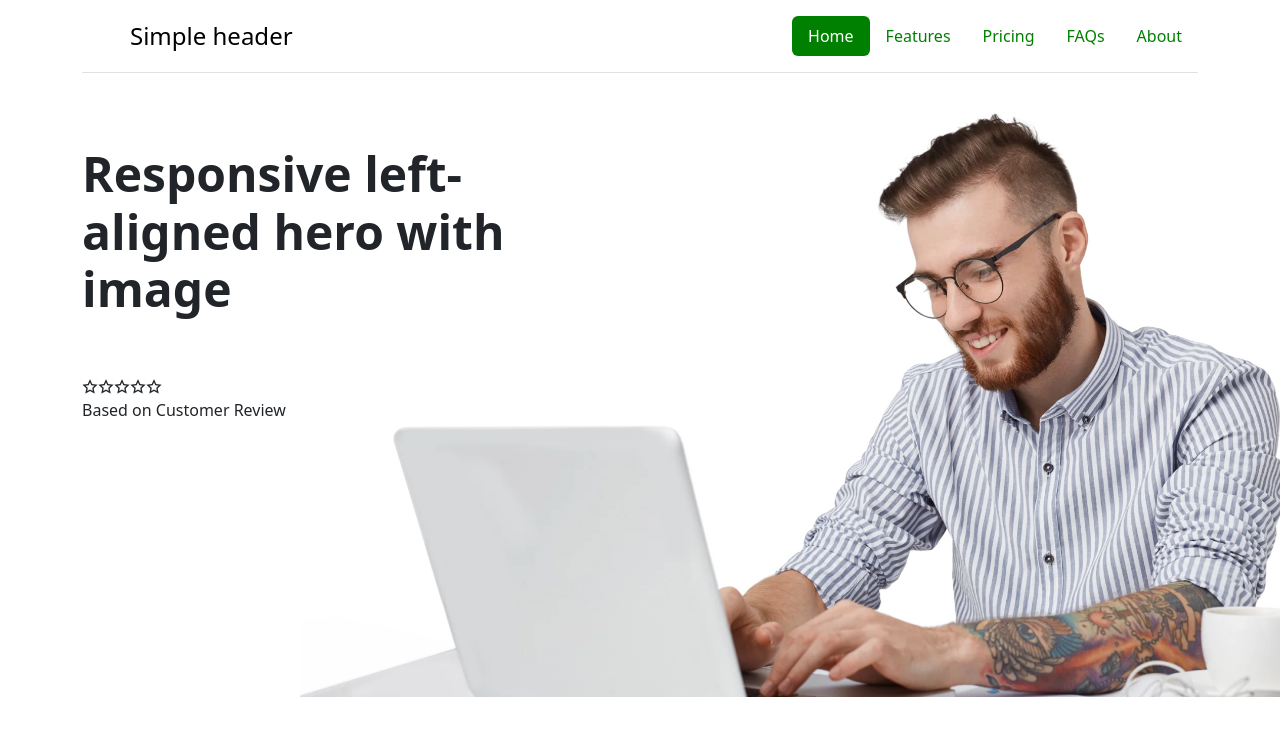
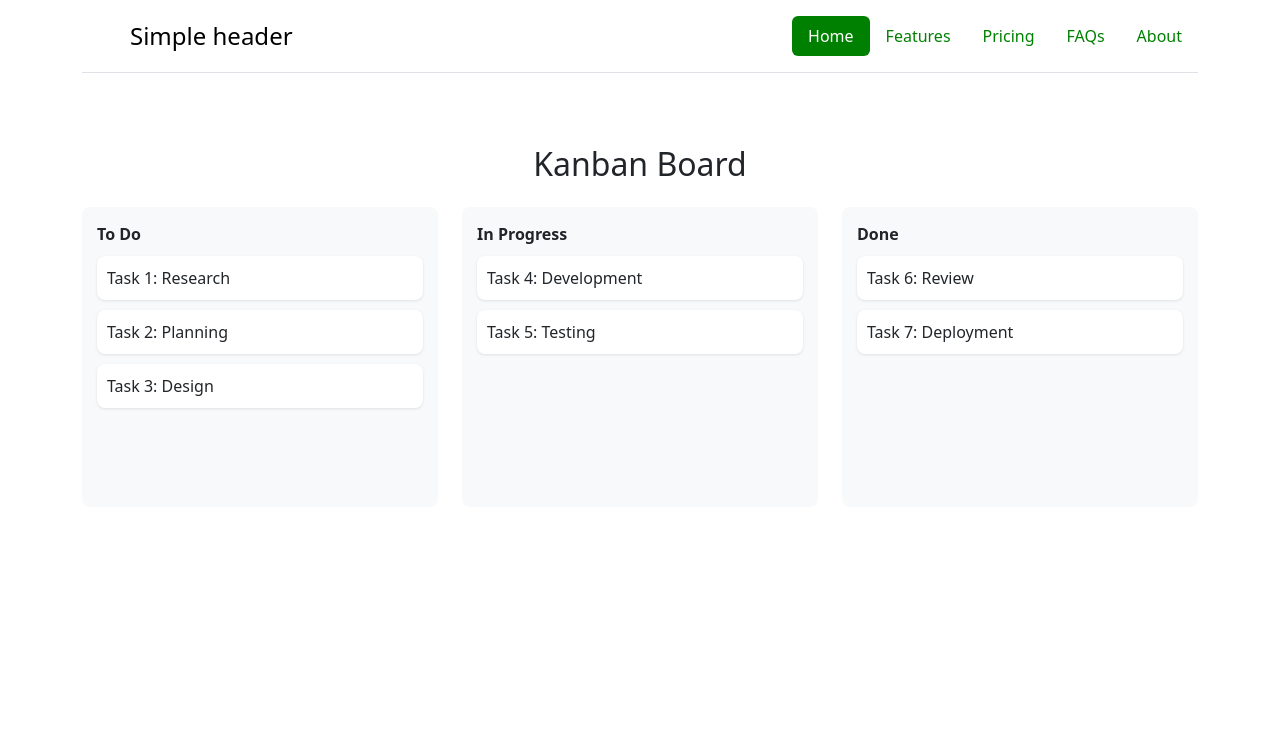
Before and after one commit to sdtHossain/kanban-board, a Vue app: page / in a window 1280 px wide. Shown: the top 736 px of the page. Built offline with nearby package versions, Linux system fonts and the light colour scheme.

Commit message:
added html project

```diff
--- a/src/assets/styles/home.scss
+++ b/src/assets/styles/home.scss
@@ -1,15 +1,24 @@
-// Banner Section
-.home-banner {
-  background: url('/src/assets/images/img_man-section-top.webp') no-repeat right top;
-  background-size: cover;
-  background-position-x: 300px;
+.kanban-column {
+  background-color: #f8f9fa;
+  border-radius: 8px;
+  padding: 15px;
+  min-height: 300px;
 }
 
-// rating
-.rating {
-  input {
-    appearance: none;
-    width: 0;
-    height: 0;
-  }
+.kanban-item {
+  background-color: #ffffff;
+  border-radius: 8px;
+  padding: 10px;
+  margin-bottom: 10px;
+  box-shadow: 0 1px 3px rgba(0, 0, 0, 0.1);
+  cursor: pointer;
 }
+
+.kanban-item:hover {
+  background-color: #f1f1f1;
+}
+
+.kanban-header {
+  font-weight: bold;
+  margin-bottom: 10px;
+}
--- a/src/views/HomeView.vue
+++ b/src/views/HomeView.vue
@@ -4,6 +4,35 @@ import TheBanner from '@/components/home/TheBanner.vue'
 
 <template>
   <main>
-    <TheBanner />
+    <div class="container py-5">
+      <h2 class="text-center mb-4">Kanban Board</h2>
+      <div class="row">
+        <!-- To Do Column -->
+        <div class="col-lg-4">
+          <div class="kanban-column">
+            <div class="kanban-header">To Do</div>
+            <div class="kanban-item">Task 1: Research</div>
+            <div class="kanban-item">Task 2: Planning</div>
+            <div class="kanban-item">Task 3: Design</div>
+          </div>
+        </div>
+        <!-- In Progress Column -->
+        <div class="col-lg-4">
+          <div class="kanban-column">
+            <div class="kanban-header">In Progress</div>
+            <div class="kanban-item">Task 4: Development</div>
+            <div class="kanban-item">Task 5: Testing</div>
+          </div>
+        </div>
+        <!-- Done Column -->
+        <div class="col-lg-4">
+          <div class="kanban-column">
+            <div class="kanban-header">Done</div>
+            <div class="kanban-item">Task 6: Review</div>
+            <div class="kanban-item">Task 7: Deployment</div>
+          </div>
+        </div>
+      </div>
+    </div>
   </main>
 </template>
```
